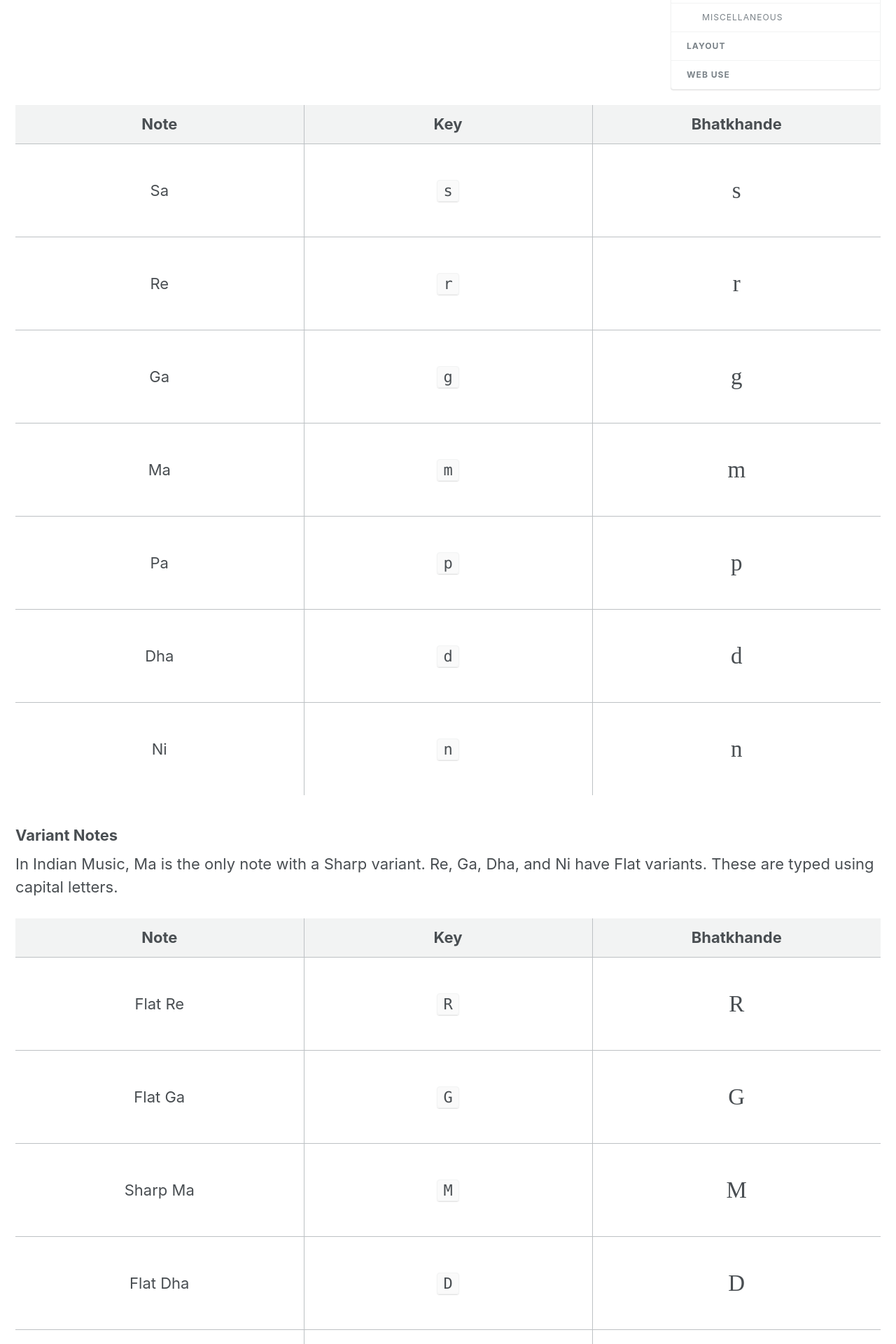
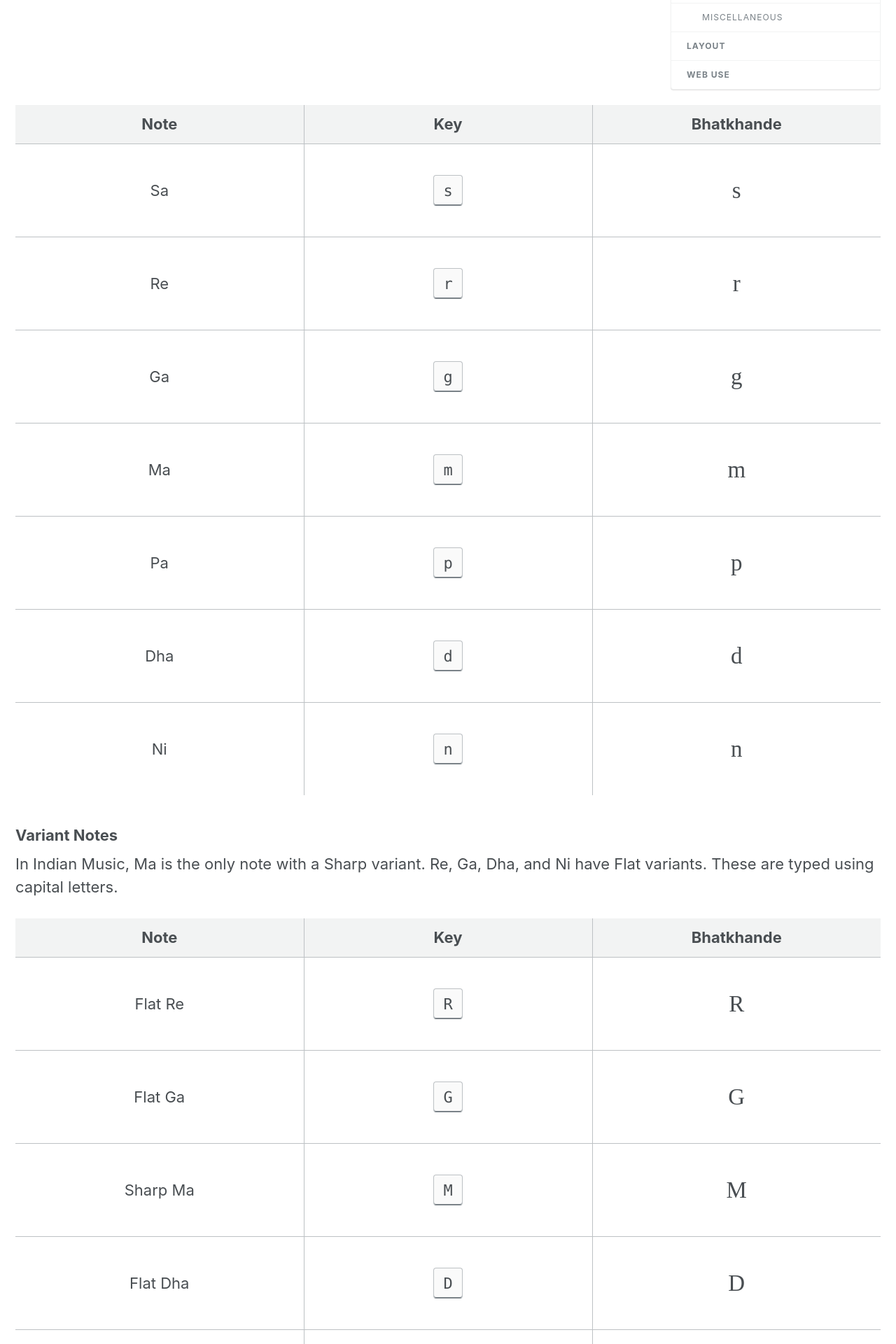
Before and after one commit to omenad/fonts, a Jekyll site: the page built from docs/_pages/omenad-meend-hindi.md, in a window 1280 px wide. Shown: the part 847-2767 px from the top of the page at 70% size. Built offline with Jekyll 4.4.1, drawn with Linux system fonts in a browser that asks for light colours; a style sheet for code colours, icons or effects is not loaded.

Commit message:
Make keys look more like keyboard keys

```diff
--- a/docs/_sass/omenad-fonts/_tables.scss
+++ b/docs/_sass/omenad-fonts/_tables.scss
@@ -25,6 +25,18 @@ table.keymap {
 
         code {
           font-size: 1.0em;
+          display: inline-block;
+          padding: 0.2rem 0.2rem;
+          vertical-align: middle;
+          background-color: $code-background-color;
+          border-radius: $border-radius;
+          border: solid 1px $light-gray;
+          border-bottom-color: $gray;
+          box-shadow: inset 0 -1px 0 $gray;
+
+          &+code {
+              margin-left: 0.3rem;
+          }
         }
 
         &:last-child {
```
